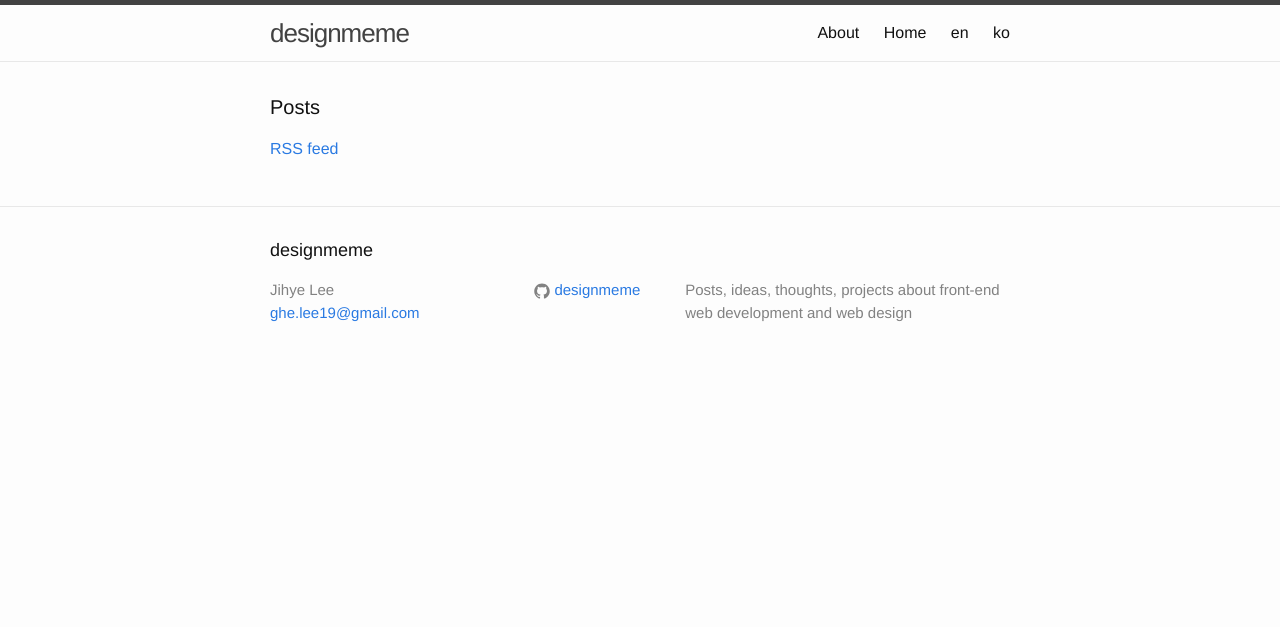
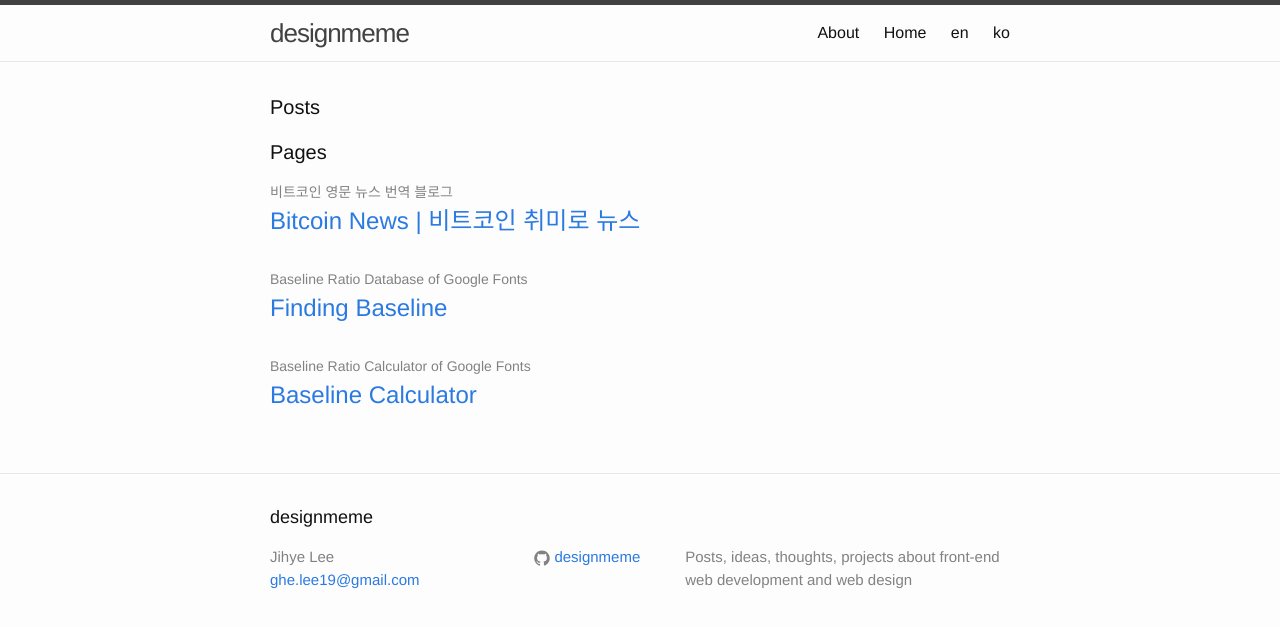
Before and after one commit to designmeme/designmeme.github.io, a Jekyll site: the page built from index.md, in a window 1280 px wide. Shown: the top 627 px of the page. Built offline with Jekyll 4.4.1, drawn with Linux system fonts in a browser that asks for light colours.

Commit message:
Update home

```diff
--- a/_layouts/home.html
+++ b/_layouts/home.html
@@ -25,6 +25,23 @@ layout: default
     {% endfor %}
   </ul>
 
-  <p class="rss-subscribe"><a href="{{ site.feed[page.lang] | relative_url }}">RSS feed</a></p>
+  <!--<p class="rss-subscribe"><a href="{{ site.feed[page.lang] | relative_url }}">RSS feed</a></p>-->
+
+  <h1 class="page-heading">Pages</h1>
+
+  <ul class="post-list">
+    <li>
+      <div class="post-meta">비트코인 영문 뉴스 번역 블로그</div>
+      <a class="post-link" href="{{ 'bitcoin-news/' | relative_url }}">Bitcoin News | 비트코인 취미로 뉴스</a>
+    </li>
+    <li>
+      <div class="post-meta">Baseline Ratio Database of Google Fonts</div>
+      <a class="post-link" href="{{ 'finding-baseline/' | relative_url }}">Finding Baseline</a>
+    </li>
+    <li>
+      <div class="post-meta">Baseline Ratio Calculator of Google Fonts</div>
+      <a class="post-link" href="{{ 'finding-baseline/baseline-calculator/' | relative_url }}">Baseline Calculator</a>
+    </li>
+  </ul>
 
 </div>
```
